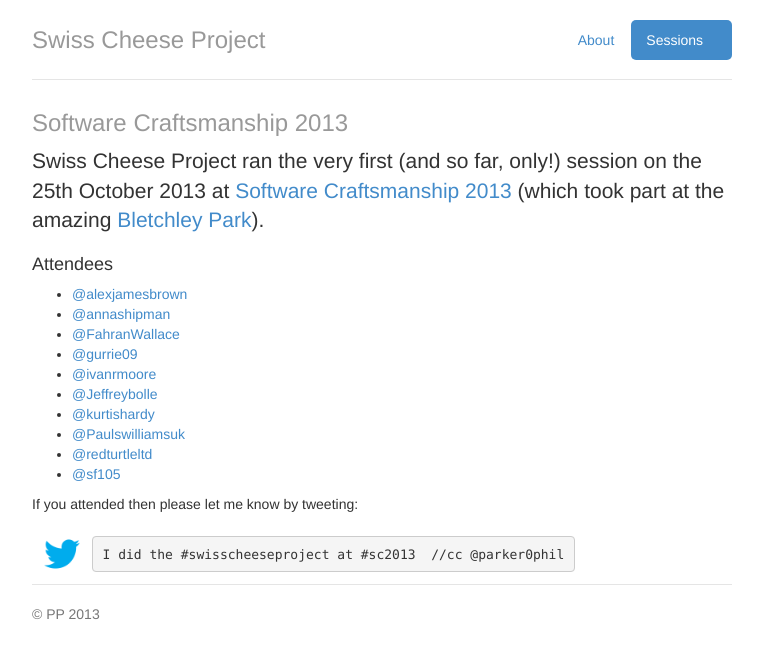
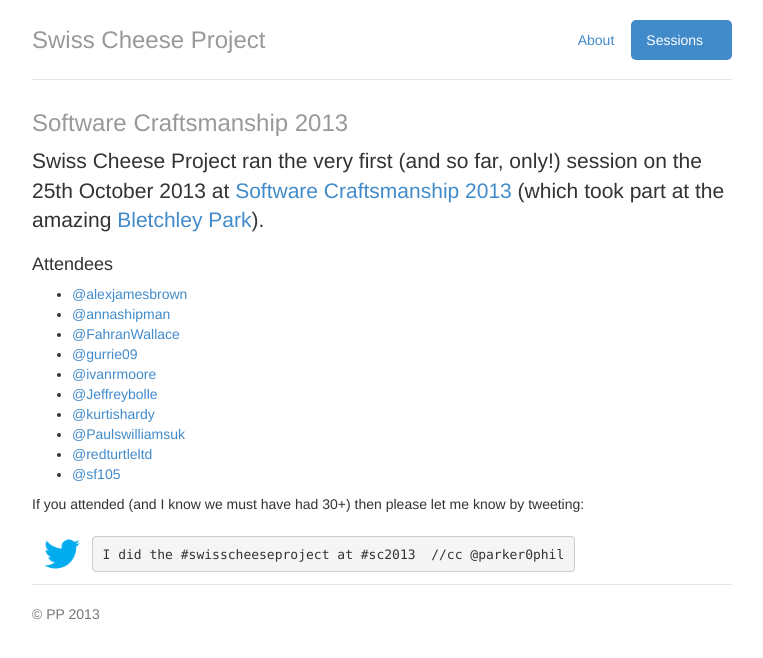
Before and after one commit to cadenceone/swisscheeseproject, a plain HTML site: page sc2013.html in a window 1280 px wide. Shown: the whole page, without its empty margins (258-1021 px from the left). Drawn offline with nearby package versions, Linux system fonts and the light colour scheme.

Commit message:
[PP] copy

```diff
--- a/sc2013.html
+++ b/sc2013.html
@@ -60,7 +60,7 @@
 
           </ul>
 
-		  <p>If you attended then please let me know by tweeting:</p>
+		  <p>If you attended (and I know we must have had 30+) then please let me know by tweeting:</p>
 		  <img src="img/twitter-bird-light-bgs.png" height="60px"/><pre style="display:inline;">I did the #swisscheeseproject at #sc2013  //cc @parker0phil</pre>
         </div>
 
```
